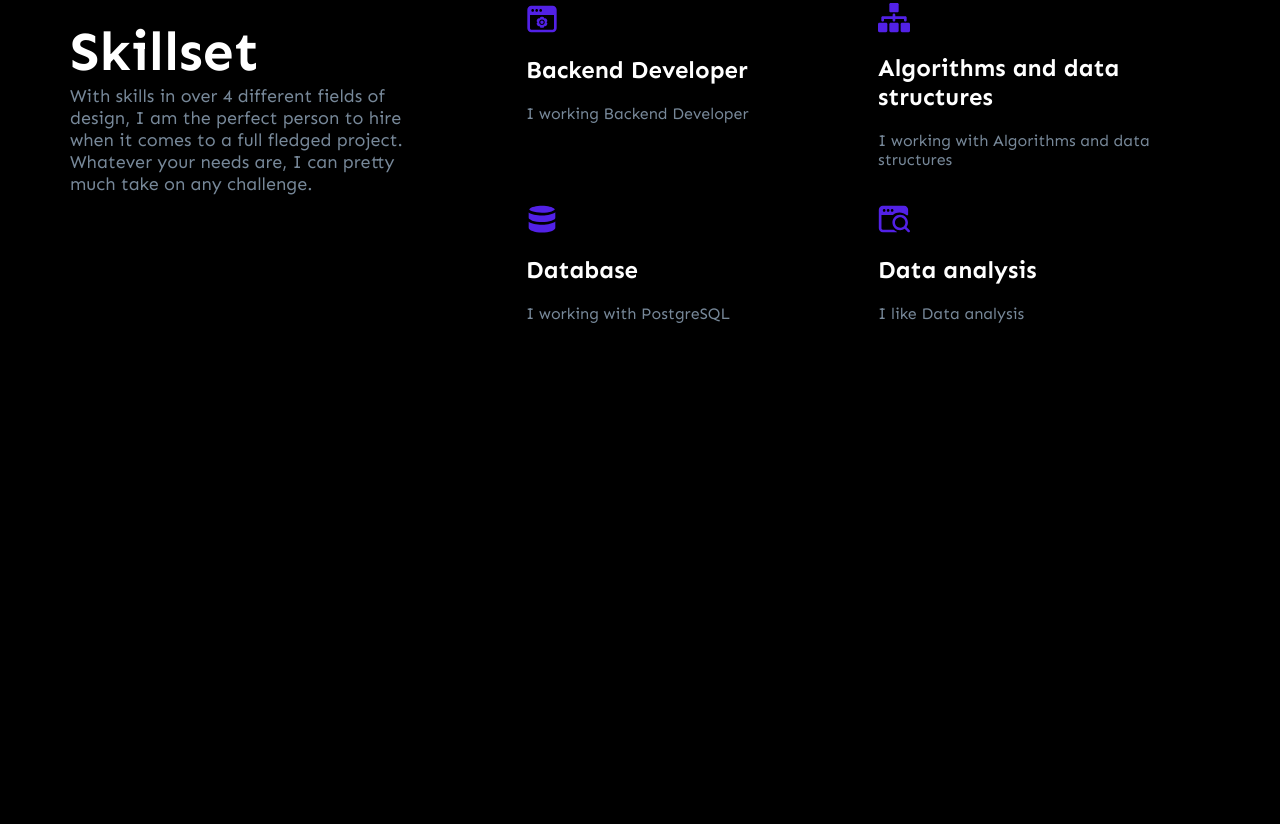
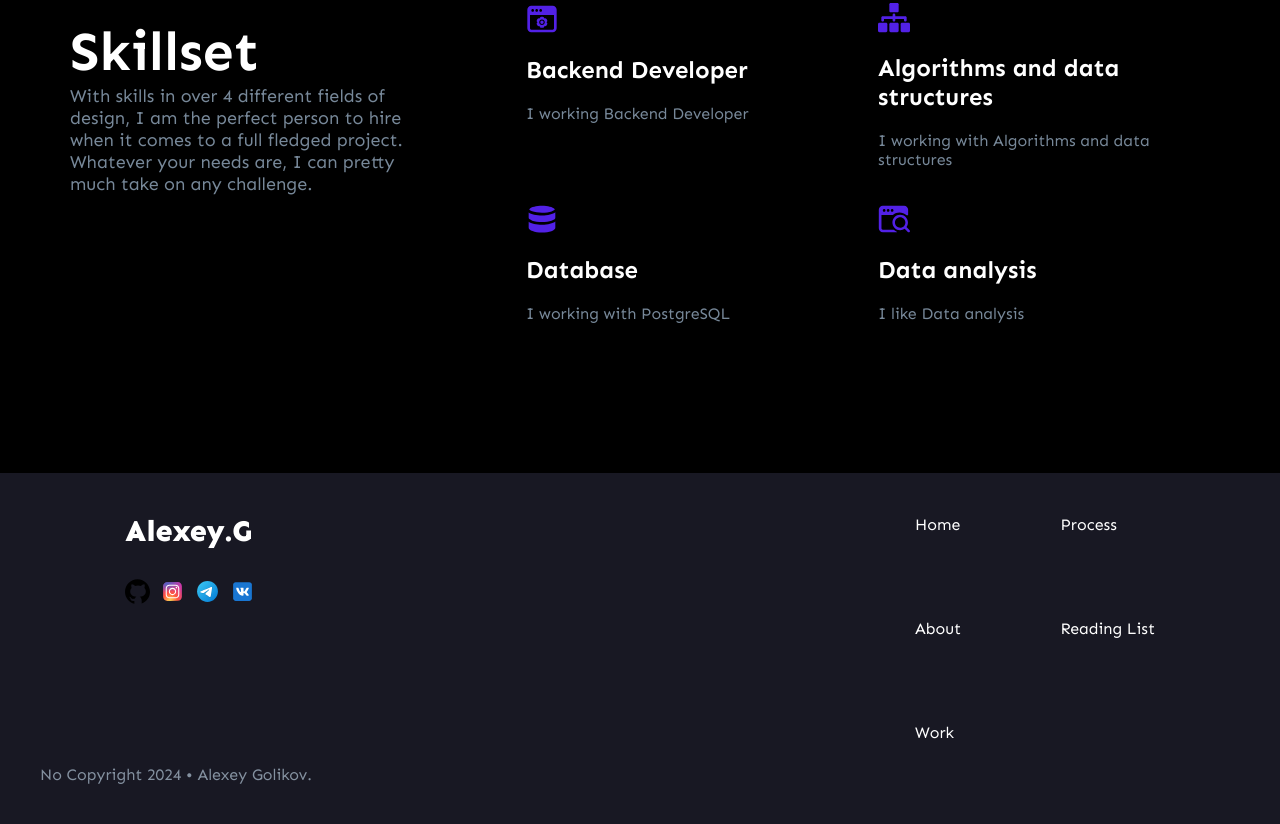
Before and after one commit to f1n4ikul/Alex.G_, a plain HTML site: page index.html in a window 1280 px wide. Shown: the part 2292-3116 px from the top of the page. Before the commit the page ends 2715 px from the top, so only its background shows below. Drawn offline with nearby package versions, Linux system fonts and the light colour scheme.

Commit message:
add footer

```diff
--- /dev/null
+++ b/css/footet.css
@@ -0,0 +1,8 @@
+.footer-container{
+    background-color: #181823;
+    margin-top: 50px;
+}
+
+.container-card{
+    padding: 40px;
+}
--- a/css/main.css
+++ b/css/main.css
@@ -135,12 +135,13 @@ body._pc.navigation__fixed{
     padding: 15px;
 }
 .help_{
-    width: 70%;
-    height: 100%;
+    width: 80%;
+    height: 1000px;
     background-color: #181823;
     position: absolute;
     z-index: auto;
     right: 0;
+    top: 0;
     transition: all .3s;
 }
 .main-img-container img {
@@ -430,7 +431,7 @@ body._pc.navigation__fixed{
         bottom: 270px;
     }
     .help_{
-        height: 80%;
+        height: 70%;
     }
 }
 
@@ -441,8 +442,9 @@ body._pc.navigation__fixed{
 
     }
     .help_{
-        height: 70%;
+        height: 75%;
     }
+
     .ball_{
         transform: scale(0);
 
@@ -480,8 +482,7 @@ body._pc.navigation__fixed{
         backdrop-filter: blur(4px);
     }
     .wrap-main-info{
-        padding: 60px 0 0 30px;
-        padding: 0;
+
     }
 
     .menu__list{
@@ -504,6 +505,7 @@ body._pc.navigation__fixed{
     .wrap-main-info {
         flex-wrap: wrap;
         gap: 40px;
+        padding: 10px 0 0 0;
     }
     .help_{
         transform: scale(0);
--- a/index.html
+++ b/index.html
@@ -12,6 +12,7 @@
     <link rel="stylesheet" href="css/footer-card.css">
     <link rel="stylesheet" href="css/philosovalue.css">
     <link rel="stylesheet" href="css/hard-skills.css">
+    <link rel="stylesheet" href="css/footet.css">
 
 </head>
 <body>
@@ -165,6 +166,56 @@
                     </div>
                 </div>
             </div>
+
+            <div class="footer-container">
+                <div class="container-card">
+                    <div class="footer-top-side">
+                        <div class="footer-left-top">
+                            <p class="footer-logo">Alexey.G</p>
+                            <div class="footer-my-network">
+                                <ul>
+                                    <li>
+                                        <a href="https://github.com/f1n4ikul" target="_blank">
+                                            <img src="img/social media/github.svg" alt="GitHub">
+                                        </a>
+                                    </li>
+                                    <li>
+                                        <a href="https://www.instagram.com/f1n4ikull?igsh=OGQ5ZDc2ODk2ZA==" target="_blank">
+                                            <img src="img/social media/icons8-instagram.svg" alt="Instagram">
+                                        </a>
+                                    </li>
+                                    <li>
+                                        <a href="https://t.me/F1n4ikull" target="_blank">
+                                            <img src="img/social media/icons8-telegram.svg" alt="telegram">
+                                        </a>
+                                    </li>
+                                    <li>
+                                        <a href="https://vk.com/w0ow0" target="_blank">
+                                            <img src="img/social media/icons8-vk.svg" alt="vk">
+                                        </a>
+                                    </li>
+                                </ul>
+                            </div>
+                        </div>
+                        <div class="footer-right-top">
+                            <ul class="footer-list">
+                                <li><a class="footer-menu__link"  href="">Home</a></li>
+                                <li><a class="footer-menu__link" href="">About</a></li>
+                                <li><a class="footer-menu__link" href="">Work</a></li>
+                            </ul>
+                            <ul class="footer-list">
+                                <li><a class="footer-menu__link" href="">Process</a></li>
+                                <li><a class="footer-menu__link" href="">Reading List</a></li>
+                            </ul>
+                        </div>
+
+                    </div>
+                    <div class="footer-bot-side">
+                        <p>No Copyright 2024 • Alexey Golikov.</p>
+                    </div>
+                </div>
+
+            </div>
             <!-- <div id="section-3" class="block1"></div> -->
         </div>
     </div>
```
